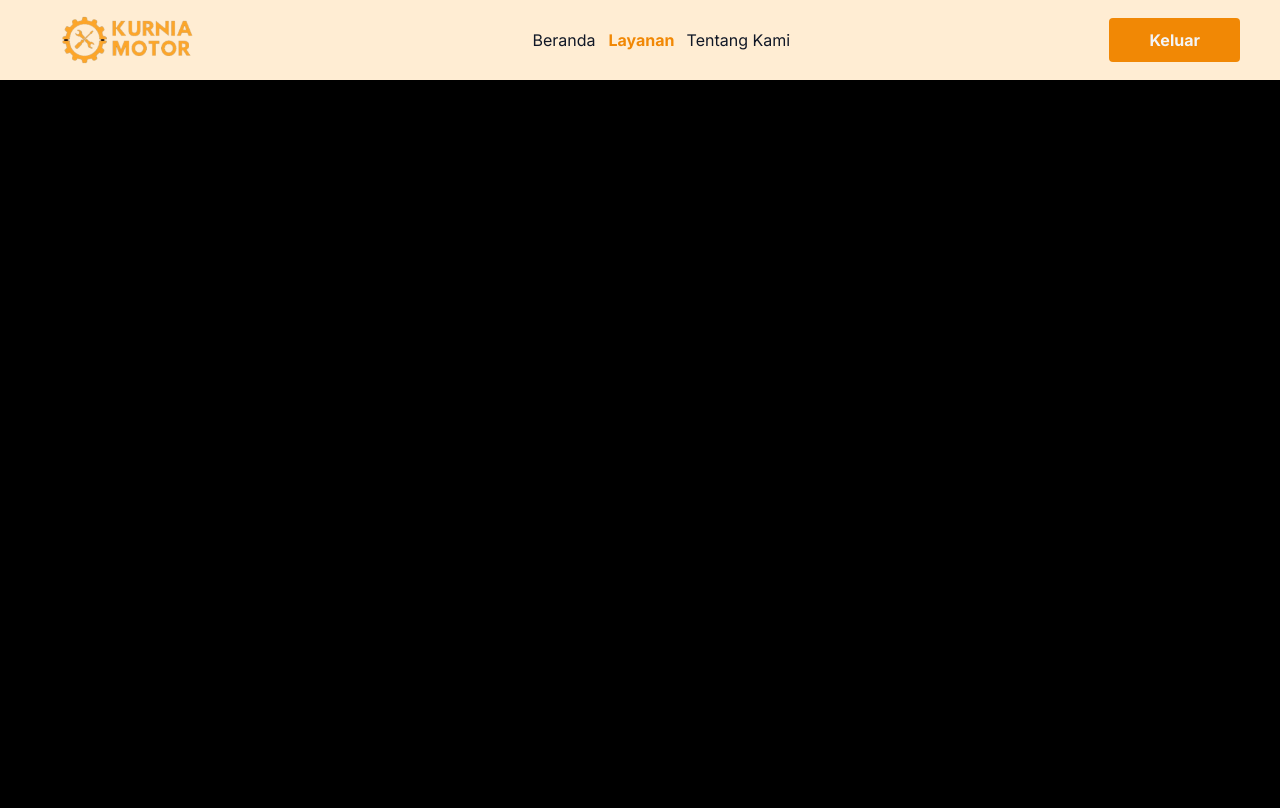
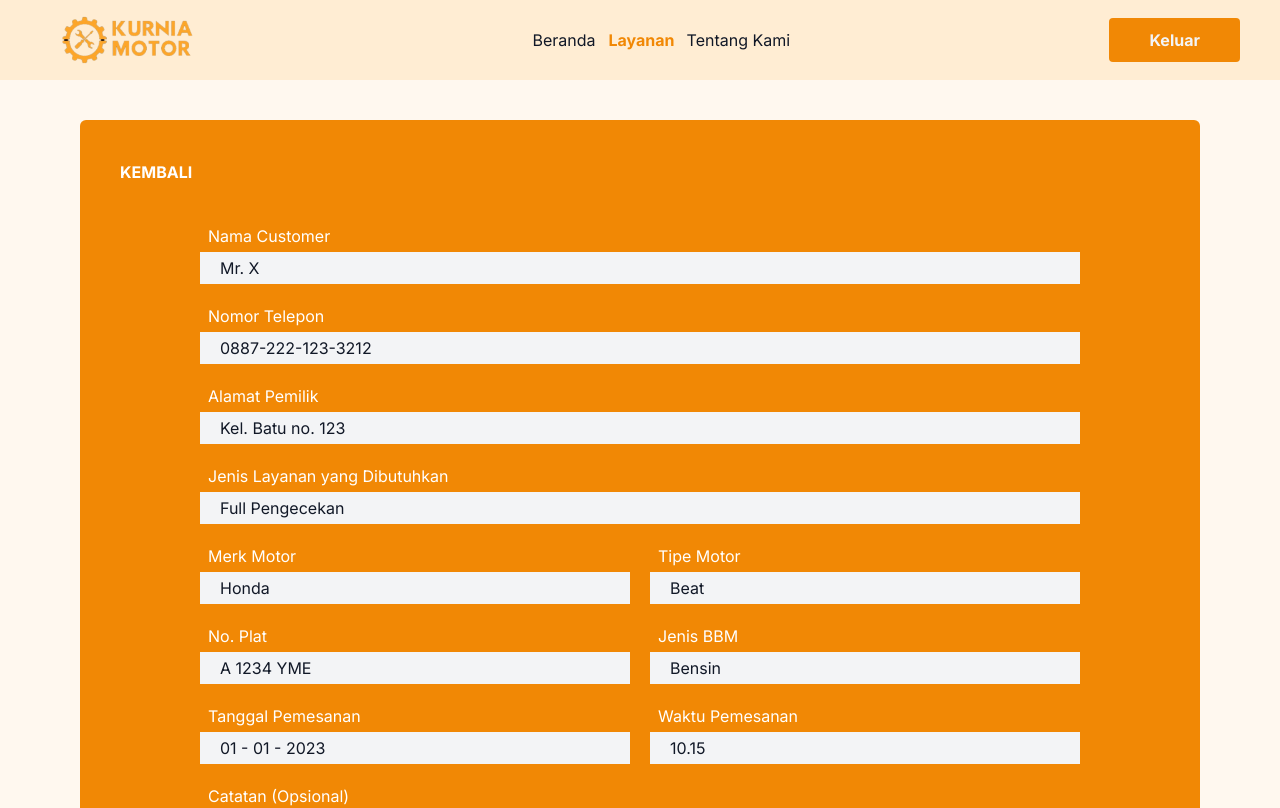
Before and after one commit to kukuh-imanura/kurnia-motor, a React (Vite) app: page /detail in a window 1280 px wide. Shown: the top 808 px of the page. Built offline with nearby package versions, Linux system fonts and the light colour scheme.

Commit message:
Update pages/Detail.tsx, pages/Home.tsx, and tailwind.config.js

```diff
--- /dev/null
+++ b/src/components/default/Input.tsx
@@ -0,0 +1,32 @@
+function Default(props:any) {
+  return (
+    <div className="space-y-1">
+      {
+        props.label ? (
+          <label htmlFor={props.label} className="pl-2">{props.label}</label>
+        ) : ""
+      }
+      <input id={props.label} type="text" placeholder={props.placeholder} className={`bg-gray-100 w-full px-5 py-1 placeholder:text-gray-900 ${props.className}`}/>
+    </div>
+  )
+}
+
+function Disabled(props:any) {
+  return (
+    <div className="space-y-1">
+      {
+        props.label ? (
+          <label htmlFor={props.label} className="pl-2">{props.label}</label>
+        ) : ""
+      }
+      <input id={props.label} type="text" placeholder={props.placeholder} className={`bg-gray-100 w-full px-5 py-1 placeholder:text-gray-900 ${props.className}`} disabled/>
+    </div>
+  )
+}
+
+const Input = {
+  Default,
+  Disabled,
+}
+
+export default Input
--- a/src/pages/Detail.tsx
+++ b/src/pages/Detail.tsx
@@ -1,9 +1,32 @@
+import Footer from "@/components/default/Footer"
+import Input from "@/components/default/Input"
 import Navbar from "@/components/default/Navbar"
+import { Link } from "react-router-dom"
 
 function Detail() {
   return (
-    <div>
+    <div className="bg-surface-1">
       <Navbar />
+      <div id="form" className="mx-20 my-10 bg-brand-1 p-10 rounded-md">
+        <Link to="/#pickup" className="font-bold">KEMBALI</Link>
+
+        <form action="" method="post" className="mt-10 px-20 pb-10 space-y-5">
+          <Input.Disabled label="Nama Customer" placeholder="Mr. X"/>
+          <Input.Disabled label="Nomor Telepon" placeholder="0887-222-123-3212"/>
+          <Input.Disabled label="Alamat Pemilik" placeholder="Kel. Batu no. 123"/>
+          <Input.Disabled label="Jenis Layanan yang Dibutuhkan" placeholder="Full Pengecekan"/>
+          <div className="grid grid-cols-2 gap-5">
+            <Input.Disabled label="Merk Motor" placeholder="Honda"/>
+            <Input.Disabled label="Tipe Motor" placeholder="Beat"/>
+            <Input.Disabled label="No. Plat" placeholder="A 1234 YME"/>
+            <Input.Disabled label="Jenis BBM" placeholder="Bensin"/>
+            <Input.Disabled label="Tanggal Pemesanan" placeholder="01 - 01 - 2023"/>
+            <Input.Disabled label="Waktu Pemesanan" placeholder="10.15"/>
+          </div>
+          <Input.Disabled type="text" label="Catatan (Opsional)" className="h-20"/>
+        </form>
+      </div>
+      <Footer />
     </div>
   )
 }
--- a/src/pages/Home.tsx
+++ b/src/pages/Home.tsx
@@ -5,15 +5,18 @@ import Tittle from "@/components/default/Tittle"
 import { useEffect } from 'react';
 import { useLocation } from "react-router-dom";
 import Slider from "@/components/default/Slider";
+import Footer from "@/components/default/Footer";
+
+// TESTER,
 import imgPickup from "../../public/assets/images/pickup/def.png";
 import imgBooking from "../../public/assets/images/booking/def.png";
 import review1 from "../../public/assets/images/review/1.png";
 import review2 from "../../public/assets/images/review/2.png";
 import review3 from "../../public/assets/images/review/3.png";
-import Footer from "@/components/default/Footer";
 
 
 function Home() {
+  // HANDLE NAVIGASI
   const location = useLocation()
   const id = location.hash.substring(1)
 
@@ -49,7 +52,7 @@ function Home() {
     { img: imgBooking, text: "Mr. D"},
   ];
 
-  // BOOKING
+  // REVIEW
   const cardReview = [
     { img: review1, star:5, text: "Pelayanan sangat profesional dan memuaskan."},
     { img: review2, star:5, text: "Bengkel ini memberikan kemudahan, dalam melakukan servis. tak perlu pergi ke bengkel cukup kontak dan mereka bisa datang ke rumah."},
@@ -78,7 +81,7 @@ function Home() {
         </div>
       </section>
 
-      <section id="pickup" className="max-w-screen h-fit bg-surface-1 px-20 pt-[80.16px] flex flex-col justify-between items-center gap-10">
+      <section id="pickup" className="max-w-screen h-fit bg-surface-1 px-20 pt-nav-h flex flex-col justify-between items-center gap-10">
         <Tittle text="PERMINTAAN ANTAR JEMPUT"/>
 
         <div className="px-10 h-full w-full">
@@ -87,7 +90,7 @@ function Home() {
         </div>
       </section>
 
-      <section id="pickup" className="max-w-screen h-fit bg-surface-1 px-20 pt-[80.16px] flex flex-col justify-between items-center gap-10">
+      <section id="booking" className="max-w-screen h-fit bg-surface-1 px-20 pt-nav-h flex flex-col justify-between items-center gap-10">
         <Tittle text="PERMINTAAN BOOKING ONLINE"/>
 
         <div className="px-10 h-full w-full">
@@ -96,7 +99,7 @@ function Home() {
         </div>
       </section>
 
-      <section id="pickup" className="pb-10 max-w-screen h-fit bg-surface-1 px-20 pt-[80.16px] flex flex-col justify-between items-center gap-10">
+      <section id="review" className="pb-10 max-w-screen h-fit bg-surface-1 px-20 pt-nav-h flex flex-col justify-between items-center gap-10">
         <Tittle text="APA KATA MEREKA?"/>
 
         <div className="px-10 h-full w-full">
--- a/tailwind.config.js
+++ b/tailwind.config.js
@@ -39,6 +39,9 @@ module.exports = {
         420: '420px',
         465: '465px',
       },
+      spacing: {
+        'nav-h': '80.16px',
+      },
       fontFamily: {
         inter: ['Inter', 'sans-serif'],
       },
```
